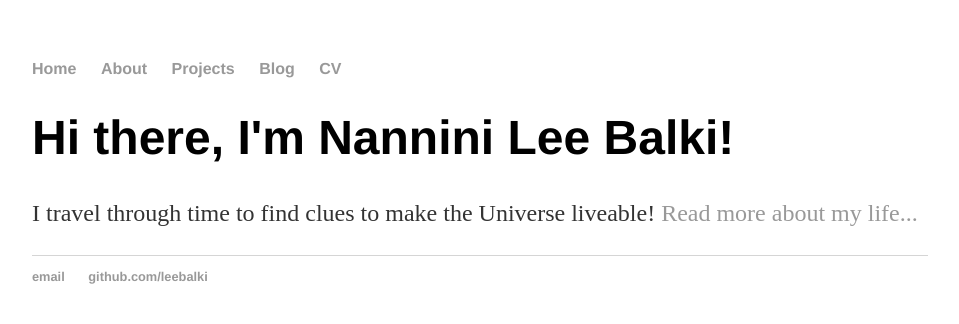
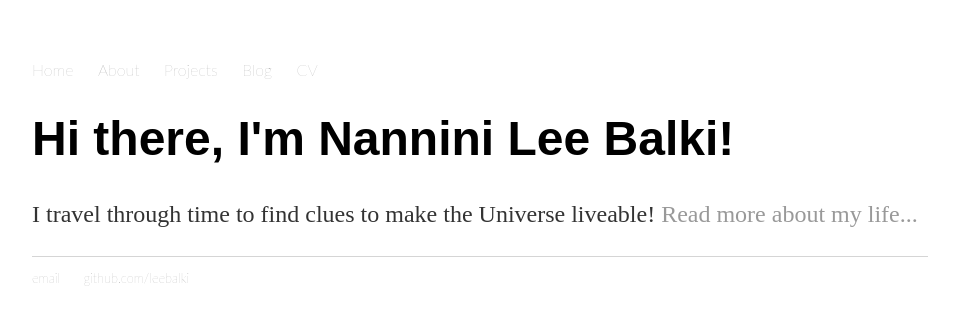
Before and after one commit to leebalki/leebalki.github.io, a plain HTML site: page index.html in a window 1280 px wide. Shown: the whole page, without its empty margins (160-1119 px from the left). Drawn offline with Linux system fonts and the light colour scheme.

Commit message:
Update main.css

```diff
--- a/css/main.css
+++ b/css/main.css
@@ -3,10 +3,10 @@ body {
     width: 70%;
 }
 nav ul, footer ul {
-    font-family:'Helvetica', 'Arial', 'Sans-Serif';
+    font-family:'lato', 'Arial', 'Sans-Serif';
     padding: 0px;
     list-style: none;
-    font-weight: bold;
+    font-weight: 200;
 }
 nav ul li, footer ul li {
     display: inline;
@@ -21,7 +21,7 @@ a:hover {
 }
 h1 {
     font-size: 3em;
-    font-family:'Helvetica', 'Arial', 'Sans-Serif';
+    font-family:'Amatic SC', 'Arial', 'Sans-Serif';
 }
 p {
     font-size: 1.5em;
```
